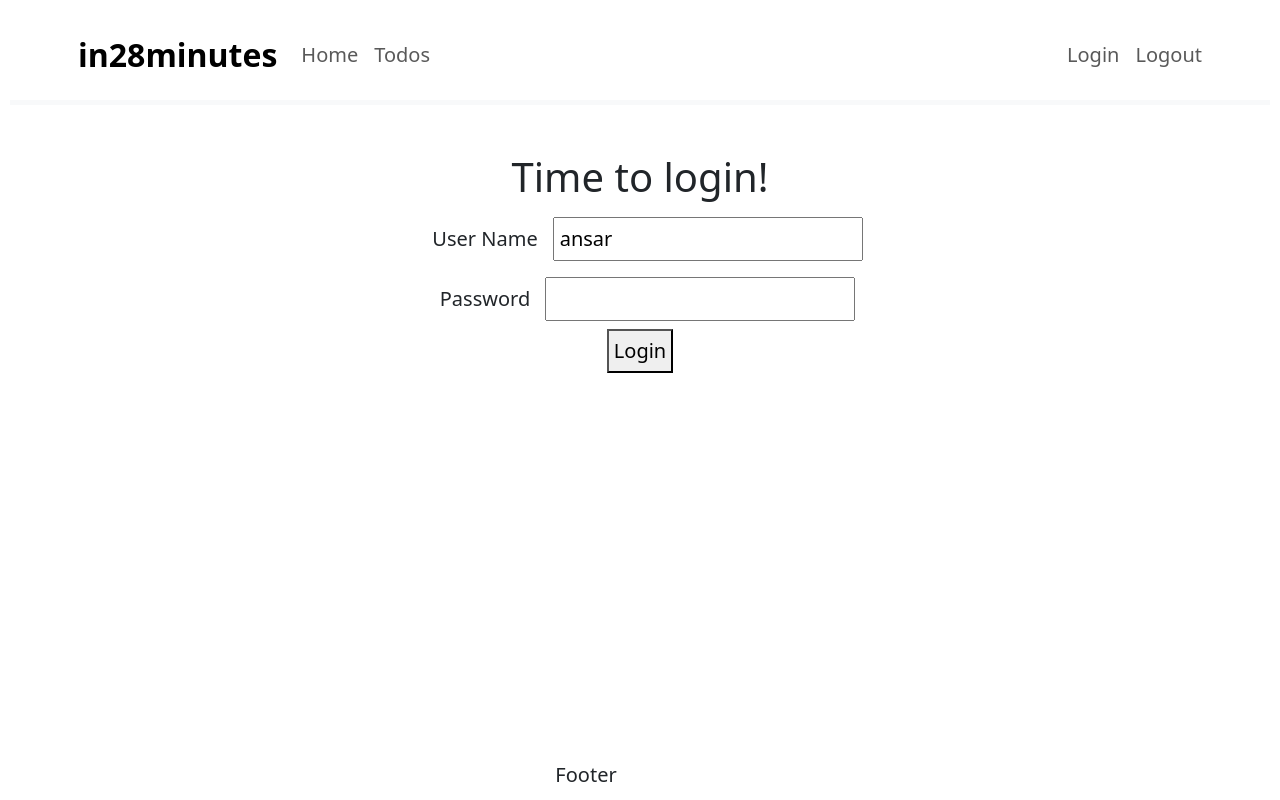
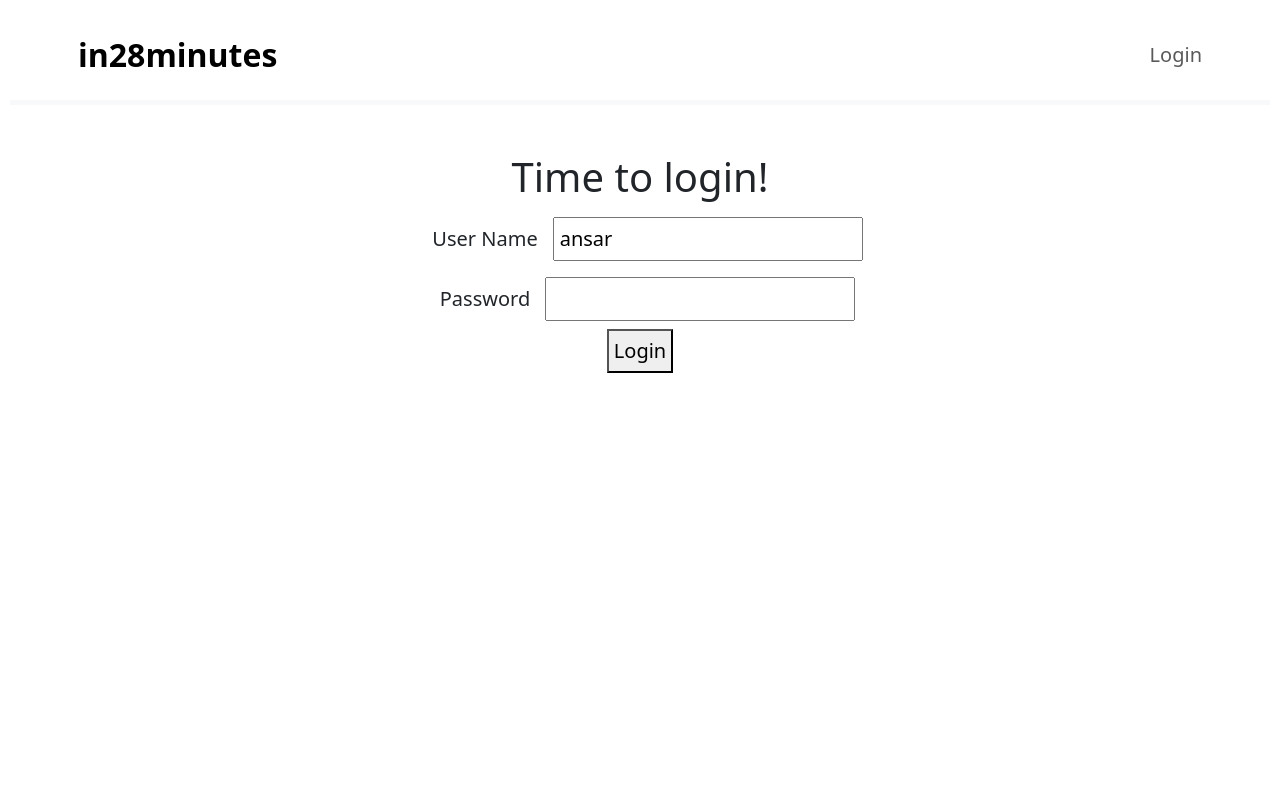
Before and after one commit to kabgig/todo-react-app, a React (Create React App) app: page / in a window 1280 px wide. Built offline with nearby package versions, Linux system fonts and the light colour scheme.

Commit message:
Setting isAuthenticated into React State

```diff
--- a/src/components/todo/HeaderComponent.jsx
+++ b/src/components/todo/HeaderComponent.jsx
@@ -6,7 +6,14 @@
 
     //const authContext = useContext(AuthContext)
     const authContext = useAuth()
-    console.log(authContext.number)
+    const isAuthenticated = authContext.isAuthenticated
+
+    function logout(){
+        authContext.setAuthenticated(false)
+    }
+
+    // console.log(authContext)
+    // console.log(authContext.number)
 
     return (
         <header className="border-bottom border-light border-5 mb-5 p-2">
@@ -16,13 +23,21 @@
                         <a className="navbar-brand ms-2 fs-2 fw-bold text-black" href="https://www.in28minutes.com">in28minutes</a>
                         <div className="collapse navbar-collapse">
                             <ul className="navbar-nav">
-                                <li className="nav-item fs-5"><Link className="nav-link" to="/welcome/ansar">Home</Link></li>
-                                <li className="nav-item fs-5"><Link className="nav-link" to="/todos">Todos</Link></li>
+                                <li className="nav-item fs-5">
+                                    {isAuthenticated && <Link className="nav-link" to="/welcome/ansar">Home</Link>}
+                                </li>
+                                <li className="nav-item fs-5">
+                                    {isAuthenticated && <Link className="nav-link" to="/todos">Todos</Link>}
+                                </li>
                             </ul>
                         </div>
                         <ul className="navbar-nav">
-                            <li className="nav-item fs-5"><Link className="nav-link" to="/login">Login</Link></li>
-                            <li className="nav-item fs-5"><Link className="nav-link" to="/logout">Logout</Link></li>
+                            <li className="nav-item fs-5">
+                                {!isAuthenticated && <Link className="nav-link" to="/login">Login</Link>}
+                            </li>
+                            <li className="nav-item fs-5">
+                                {isAuthenticated && <Link className="nav-link" to="/logout" onClick={logout}>Logout</Link>}
+                            </li>
                         </ul>
                     </nav>
                 </div>
--- a/src/components/todo/LoginComponent.jsx
+++ b/src/components/todo/LoginComponent.jsx
@@ -1,5 +1,7 @@
 import { useState } from "react"
 import { useNavigate } from "react-router-dom"
+import {useAuth} from './security/AuthContext'
+
 
 function LoginComponent() {
 
@@ -9,6 +11,7 @@
     const [showSuccessMessage, setShowSuccessMessage] = useState(false)
     const [showErrorMessage, setShowErrorMessage] = useState(false)
     const navigate = useNavigate()
+    const authContext = useAuth()
 
     function handleUserNameChange(event) {
         setUsername(event.target.value);
@@ -21,11 +24,13 @@
 
     function handleSubmit() {
         if (username === 'ansar' && password === '12345678') {
+            authContext.setAuthenticated(true)
             setShowSuccessMessage(true)
             setShowErrorMessage(false)
             console.log('success')
             navigate(`/welcome/${username}`)
         } else {
+            authContext.setAuthenticated(false)
             setShowSuccessMessage(false)
             setShowErrorMessage(true)
             console.log('Failed')
--- a/src/components/todo/TodoApp.jsx
+++ b/src/components/todo/TodoApp.jsx
@@ -1,6 +1,5 @@
 import { BrowserRouter, Route, Routes } from 'react-router-dom'
 import ErrorComponent from './ErrorComponent'
-import FooterComponent from './FooterComponent'
 import HeaderComponent from './HeaderComponent'
 import ListTodosComponent from './ListTodosComponent'
 import LoginComponent from './LoginComponent'
@@ -24,7 +23,6 @@
                         <Route path='/logout' element={<LogoutComponent />} />
                         <Route path='*' element={<ErrorComponent />} />
                     </Routes>
-                    <FooterComponent />
                 </BrowserRouter>
             </AuthProvider>
         </div>
--- a/src/components/todo/security/AuthContext.js
+++ b/src/components/todo/security/AuthContext.js
@@ -7,11 +7,14 @@
 export default function AuthProvider({ children }) {
 
     const [number, setNumber] = useState(10)
+    const [isAuthenticated, setAuthenticated] = useState(false)
 
-    setInterval(() => setNumber(number + 1), 10000)
+   // setInterval(() => setNumber(number + 1), 10000)
+
+const valueToBeShared = { number, isAuthenticated, setAuthenticated }
 
     return (
-        <AuthContext.Provider value={{ number }}>
+        <AuthContext.Provider value={valueToBeShared}>
             {children}
         </AuthContext.Provider>
     )
```
